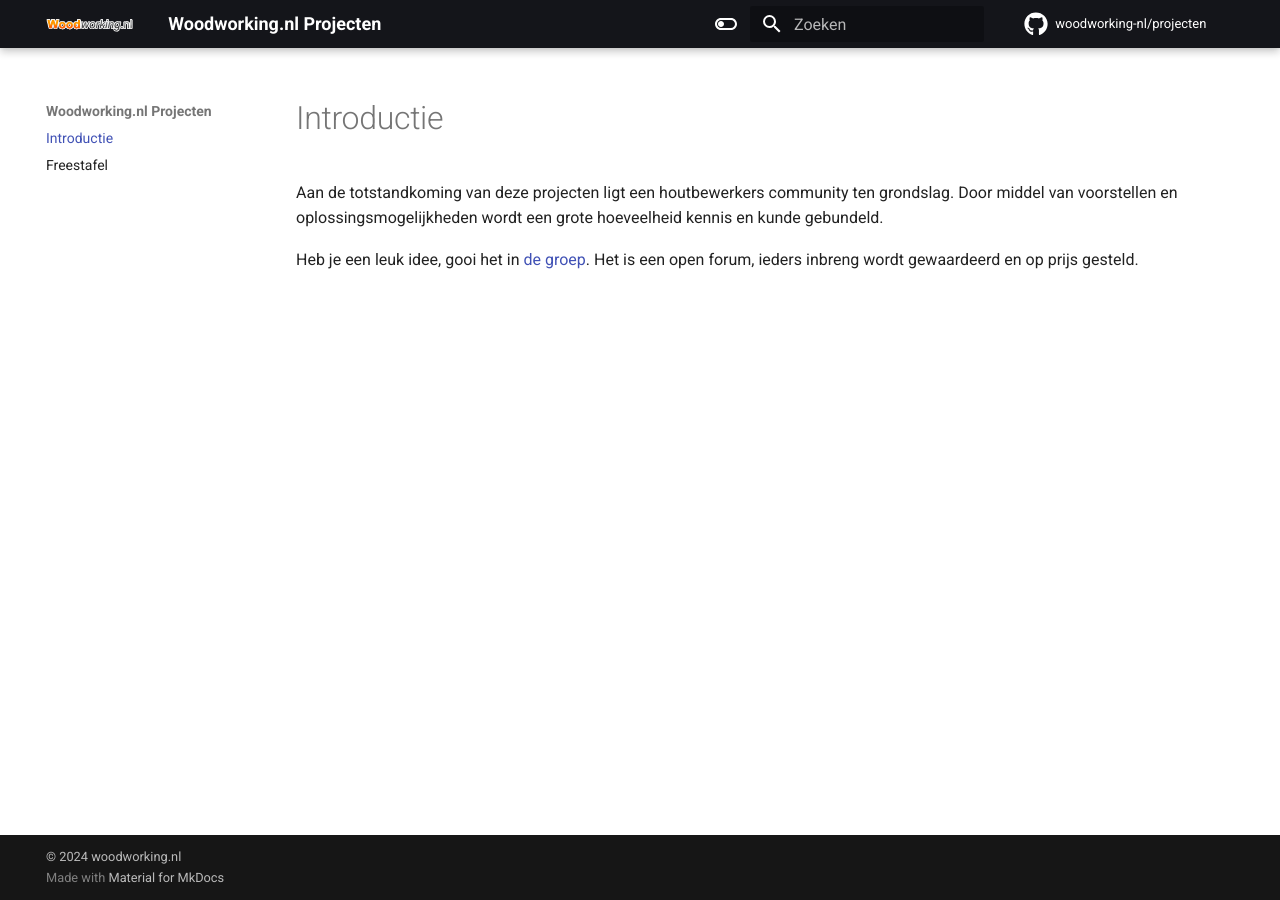
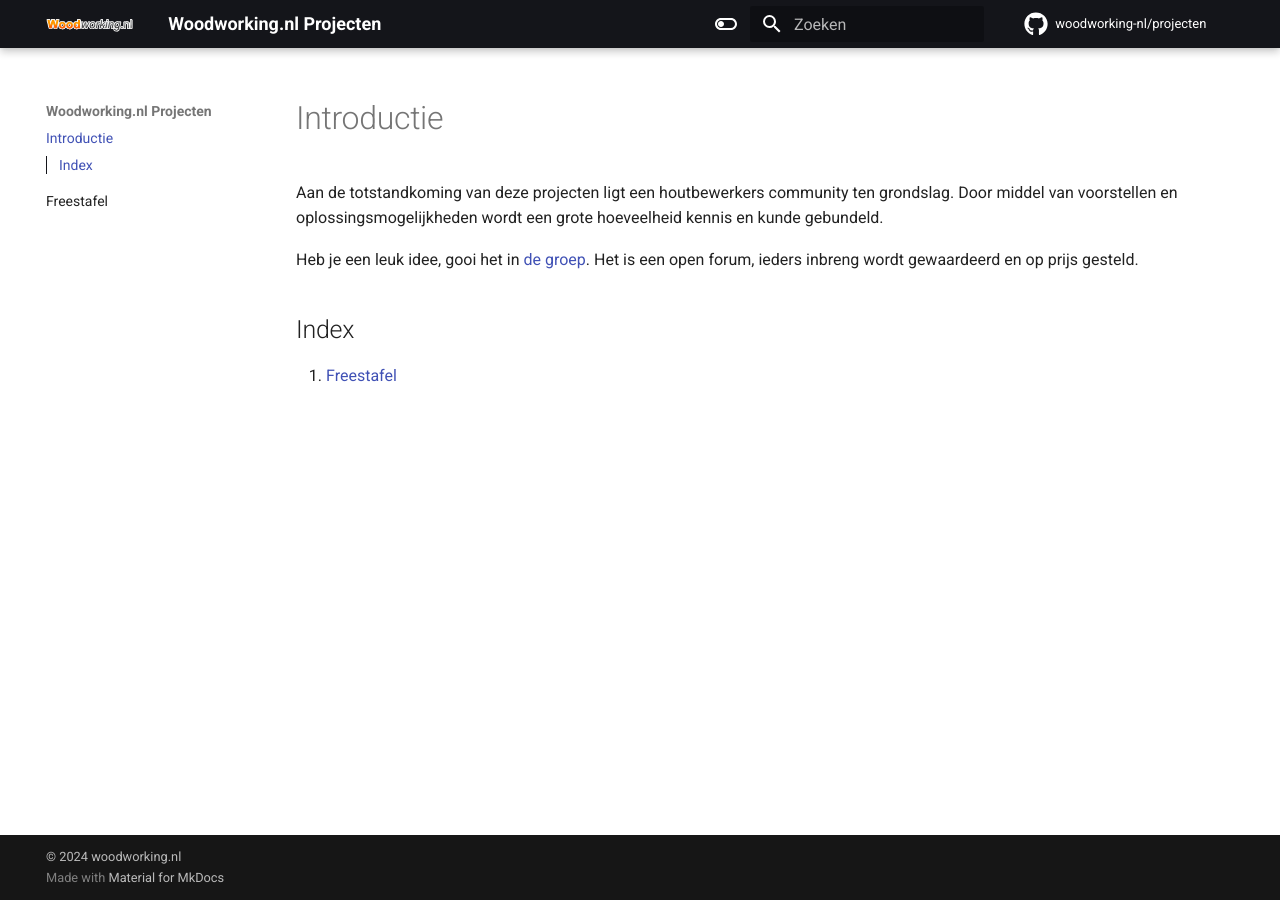
Before and after one commit to woodworking-nl/projecten, an MkDocs documentation site: the page built from docs/index.md, in a window 1280 px wide. Built offline with MkDocs 1.6.1 and Material for MkDocs 9.7.7, drawn with Linux system fonts in a browser that asks for light colours; comment, search, counter and statistics services are not loaded.

Commit message:
projecten index toegevoegd

```diff
--- a/docs/index.md
+++ b/docs/index.md
@@ -3,3 +3,7 @@
 Aan de totstandkoming van deze projecten ligt een houtbewerkers community ten grondslag. Door middel van voorstellen en oplossingsmogelijkheden wordt een grote hoeveelheid kennis en kunde gebundeld.
 
 Heb je een leuk idee, gooi het in [de groep](https://woodworking.nl/threads/projecten-door-en-voor-forummers.39622/){:target="_blank"}. Het is een open forum, ieders inbreng wordt gewaardeerd en op prijs gesteld.
+
+## Index
+
+1. [Freestafel](freestafel.md)
```
